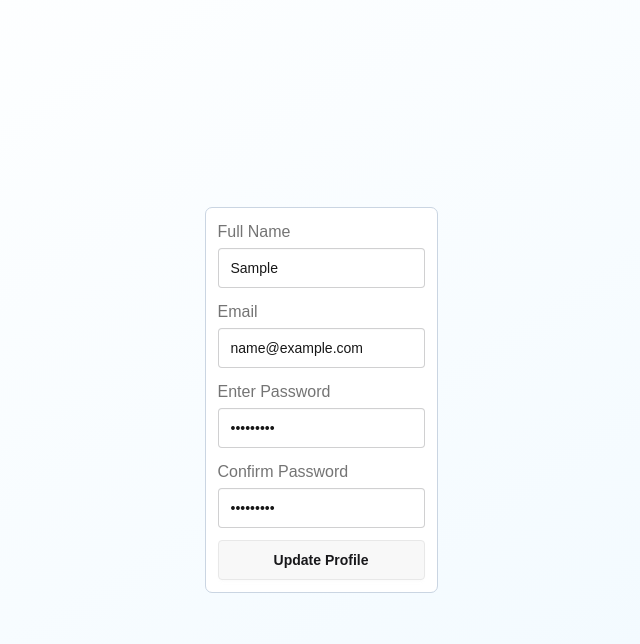
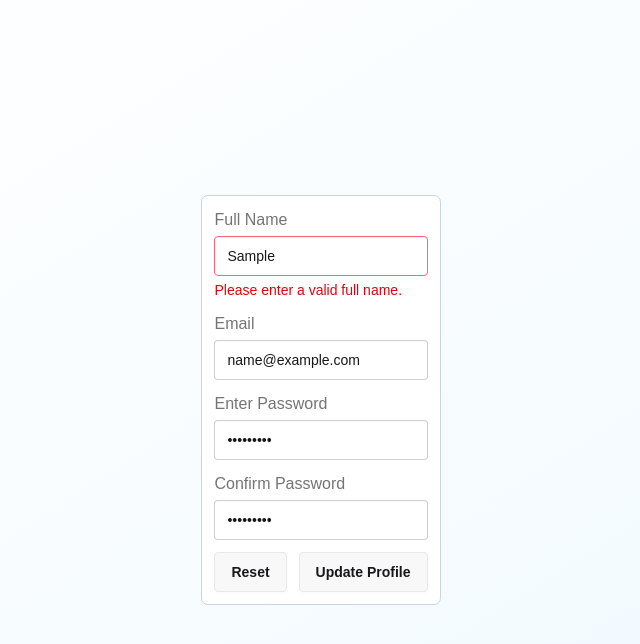
Before and after one commit to seesmof/Accessible-Signup-Form, a Next.js app in the folder src/: page / in a window 1280 px wide. Both pictures are taken after typing "Sample", "name@example.com", "Sample123", "Sample123" into the empty fields and a click on the button "Update Profile". Shown: the top 644 px of the page, without its empty margins (319-959 px from the left). Built offline with nearby package versions, Linux system fonts and the light colour scheme.

Commit message:
feat: add the error messages under inputs

```diff
--- a/src/components/Form.tsx
+++ b/src/components/Form.tsx
@@ -15,20 +15,60 @@ const validateEmail = (email: string): boolean => {
 };
 export default function Form() {
   const [fullName, setFullName] = useState<string>("");
+  const [nameError, setNameError] = useState<boolean>(false);
+
   const [email, setEmail] = useState<string>("");
+  const [emailError, setEmailError] = useState<boolean>(false);
+
   const [password, setPassword] = useState<string>("");
+  const [passwordError, setPasswordError] = useState<boolean>(false);
+
   const [confirm, setConfirm] = useState<string>("");
+  const [confirmError, setConfirmError] = useState<boolean>(false);
+
+  const handleReset = () => {
+    setFullName("");
+    setNameError(false);
+
+    setEmail("");
+    setEmailError(false);
+
+    setPassword("");
+    setPasswordError(false);
+
+    setConfirm("");
+    setConfirmError(false);
+  };
 
   const handleSubmit = (e: React.FormEvent<HTMLFormElement>) => {
     e.preventDefault();
 
-    if (password !== confirm)
-      console.error(
-        "The confirmation password does not match the entered one.",
-      );
-    if (!fullName.includes(" "))
-      console.error("The name does not contain a surname.");
-    if (!validateEmail(email)) console.error("The email entered is not valid.");
+    setNameError(false);
+    setEmailError(false);
+    setPasswordError(false);
+    setConfirmError(false);
+
+    if (!fullName.includes(" ")) {
+      setNameError(true);
+    }
+    if (!validateEmail(email)) {
+      setEmailError(true);
+    }
+    if (password.length < 8) {
+      setPasswordError(true);
+    }
+    if (password !== confirm) {
+      setConfirmError(true);
+    }
+
+    if (
+      nameError === false &&
+      emailError === false &&
+      passwordError === false &&
+      !confirmError === false
+    ) {
+      handleReset();
+    }
   };
 
   return (
@@ -39,7 +79,7 @@ export default function Form() {
           Full Name
         </label>
         <input
-          className="input"
+          className={`input ${nameError && "input-error"}`}
           type="text"
           name="fullName"
           id="fullNameInput"
@@ -47,6 +87,11 @@ export default function Form() {
           onChange={(e) => setFullName(e.target.value)}
           required
         />
+        {nameError && (
+          <p className="text-red-600 text-sm">
+            Please enter a valid full name.
+          </p>
+        )}
       </InputContainer>
 
       {/* Email Input */}
@@ -58,11 +103,14 @@ export default function Form() {
           type="email"
           name="email"
           id="emailInput"
-          className="input"
+          className={`input ${emailError && "input-error"}`}
           value={email}
           onChange={(e) => setEmail(e.target.value)}
           required
         />
+        {emailError && (
+          <p className="text-red-600 text-sm">Please enter a valid email.</p>
+        )}
       </InputContainer>
 
       {/* Password Input */}
@@ -74,11 +122,16 @@ export default function Form() {
           type="password"
           name="password"
           id="passwordInput"
-          className="input"
+          className={`input ${passwordError && "input-error"}`}
           value={password}
           onChange={(e) => setPassword(e.target.value)}
           required
         />
+        {passwordError && (
+          <p className="text-red-600 text-sm">
+            Please enter a password with 8+ characters.
+          </p>
+        )}
       </InputContainer>
 
       {/* Password Confirmation Input */}
@@ -90,15 +143,27 @@ export default function Form() {
           type="password"
           name="confirm"
           id="confirmInput"
-          className="input"
+          className={`input ${confirmError && "input-error"}`}
           value={confirm}
           onChange={(e) => setConfirm(e.target.value)}
           required
         />
+        {confirmError && (
+          <p className="text-red-600 text-sm">
+            The confirmation password doesn`t match
+          </p>
+        )}
       </InputContainer>
 
       {/* Submit Button */}
-      <button className="btn">Update Profile</button>
+      <div className="flex flex-row gap-3">
+        <button className="btn" type="reset" onClick={handleReset}>
+          Reset
+        </button>
+        <button className="btn flex-1" type="submit">
+          Update Profile
+        </button>
+      </div>
     </form>
   );
 }
```
